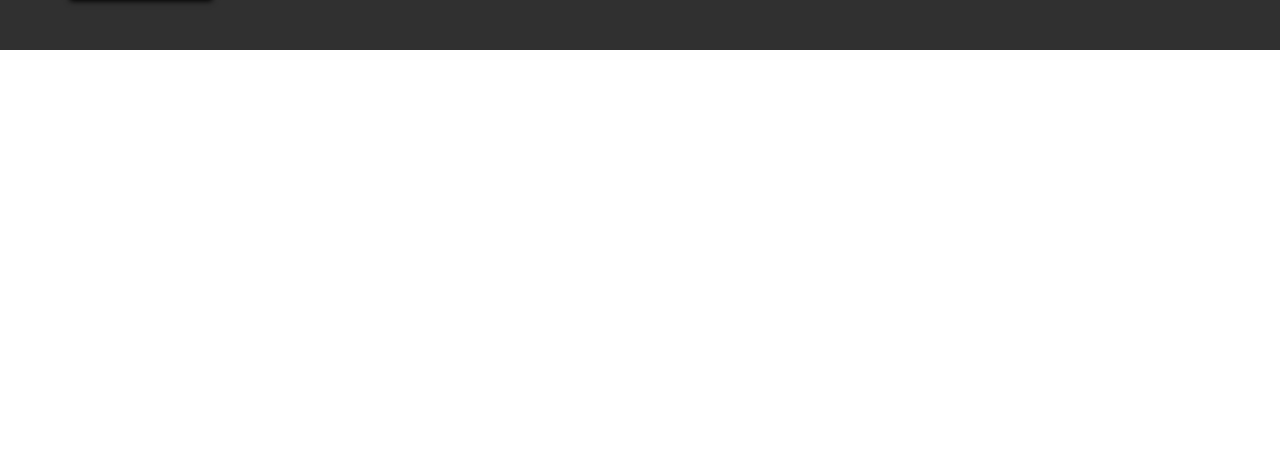
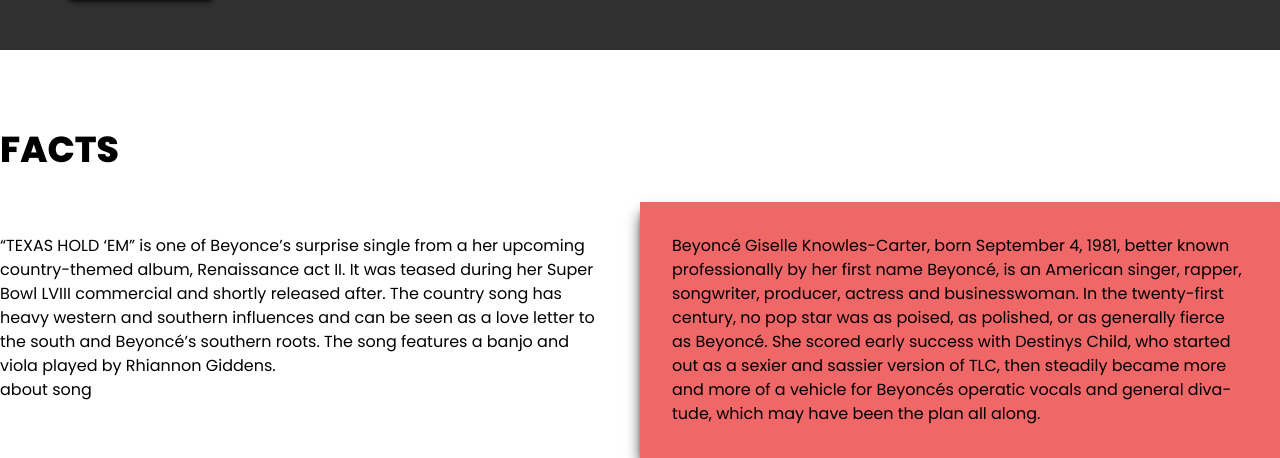
Before and after one commit to borregaio/lyric-jam, a React (Vite) app: page / in a window 1280 px wide. Shown: the part 1502-1960 px from the top of the page. Before the commit the page ends 1552 px from the top, so only its background shows below. Built offline with nearby package versions, Linux system fonts and the light colour scheme.

Commit message:
add Facts component

```diff
--- a/src/App.jsx
+++ b/src/App.jsx
@@ -3,6 +3,7 @@ import './App.css';
 import Header from './Header';
 import Hero from './Hero';
 import SearchResults from './SearchResults';
+import Facts from './Facts';
 
 function App() {
   return (
@@ -10,6 +11,7 @@ function App() {
       <Header />
       <Hero />
       <SearchResults />
+      <Facts />
     </React.Fragment>
   );
 }
```
